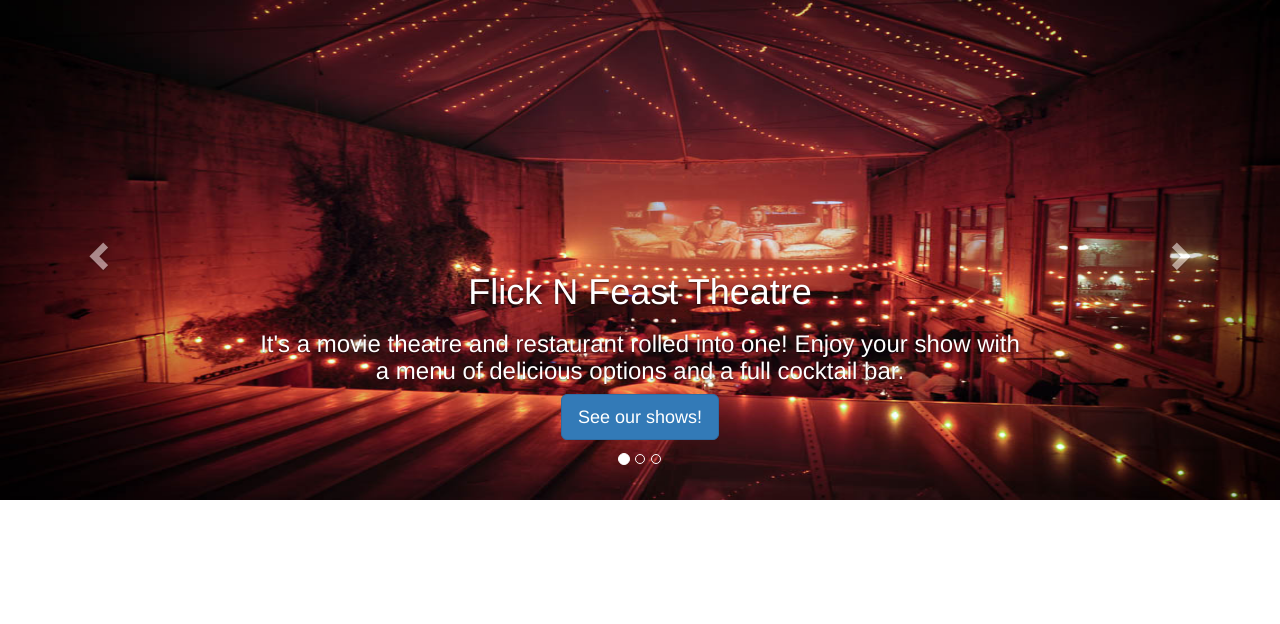
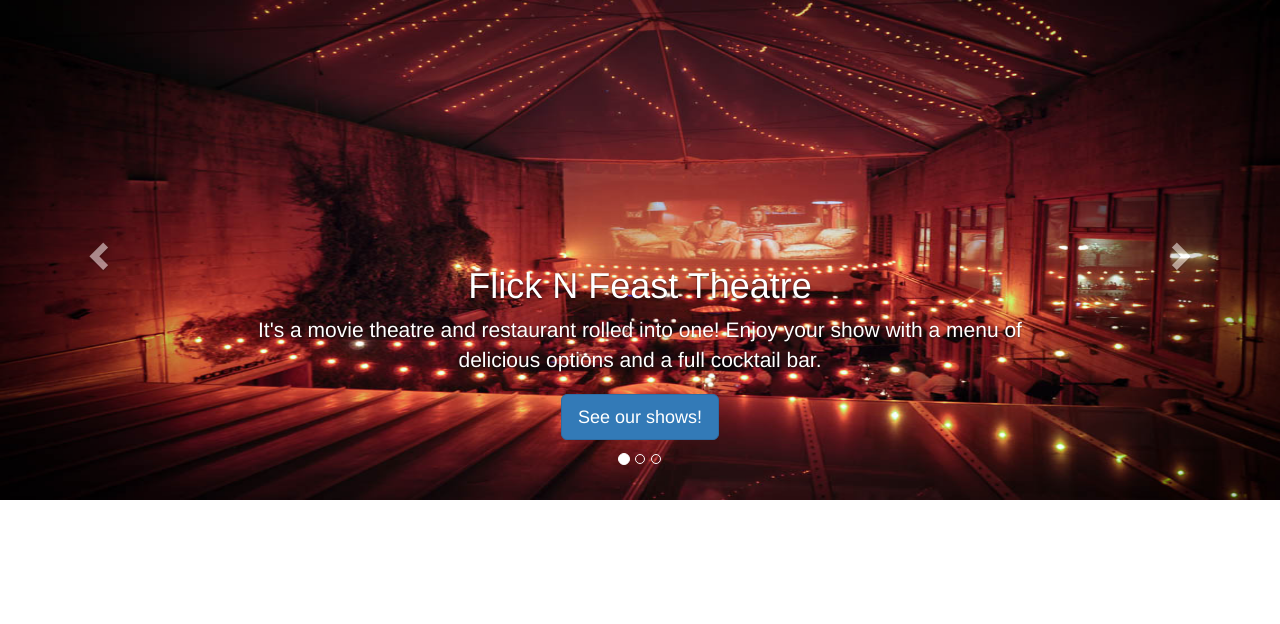
Before and after one commit to mkgilbert/cs399_the_theatre, a Django app: page / in a window 1280 px wide. Shown: the part 51-675 px from the top of the page. Run offline with Django 3.2, Linux system fonts and the light colour scheme; parts of the project's set-up code (start-up, migrations or seed data) failed here and were passed over; some libraries are stand-ins or nearby versions.

Commit message:
changed h3 to p lead in carousel and some formatting

```diff
--- a/theatre/main/templates/main/index.html
+++ b/theatre/main/templates/main/index.html
@@ -21,8 +21,11 @@
           <div class="container">
             <div class="carousel-caption">
               <h1>Flick N Feast Theatre</h1>
-              <h3 class="text-center">It's a movie theatre and restaurant rolled into one! Enjoy your show with a menu of delicious options and a full cocktail bar.</h3>
-              <p><a class="btn btn-lg btn-primary" href="/shows" role="button">See our shows!</a></p>
+
+                <p class="lead text-center">It's a movie theatre and restaurant rolled into one!
+                    Enjoy your show with a menu of delicious options and a full cocktail bar.</p>
+
+                <p><a class="btn btn-lg btn-primary" href="/shows" role="button">See our shows!</a></p>
             </div>
           </div>
         </div>
@@ -31,8 +34,12 @@
           <div class="container">
             <div class="carousel-caption">
               <h1>Fantastic and Diverse Menu</h1>
-              <h3>It doesn't matter what you're in the mood for because we probably have it. And if we don't, you won't want it anyway because everything we have is awesome!</h3>
-              <p><a class="btn btn-lg btn-primary" href="/menu" role="button">Learn more</a></p>
+
+                <p class="lead text-center">It doesn't matter what you're in the mood for because
+                    we probably have it. And if we don't, you won't want it anyway because
+                    everything we have is awesome!</p>
+
+                <p><a class="btn btn-lg btn-primary" href="/menu" role="button">Learn more</a></p>
             </div>
           </div>
         </div>
@@ -41,8 +48,10 @@
           <div class="container">
             <div class="carousel-caption">
               <h1>Marvelously Cinematic Merchandise</h1>
-              <h3>We have many much cool thingies for you to buy!</h3>
-              <p><a class="btn btn-lg btn-primary" href="/merch" role="button">Check it out</a></p>
+
+                <p class="lead text-center">We have many much cool thingies for you to buy!</p>
+
+                <p><a class="btn btn-lg btn-primary" href="/merch" role="button">Check it out</a></p>
             </div>
           </div>
         </div>
```
